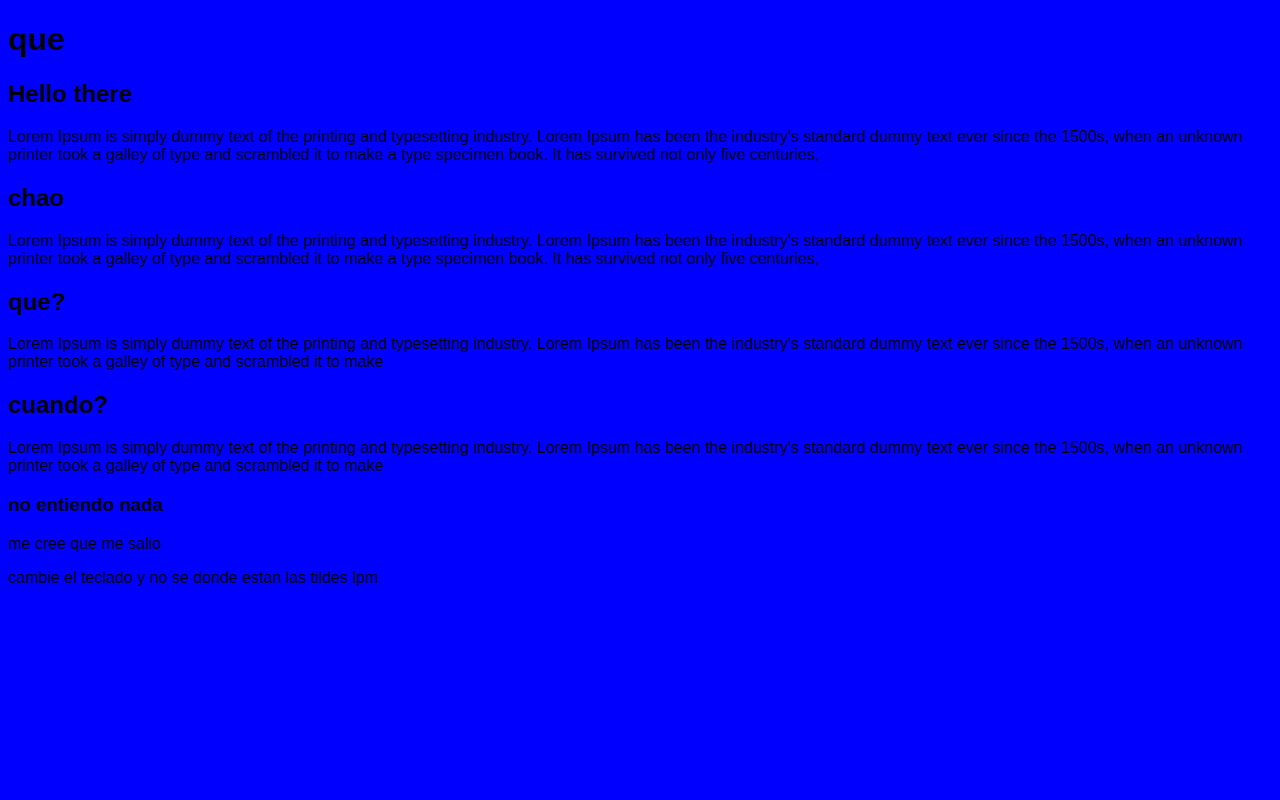
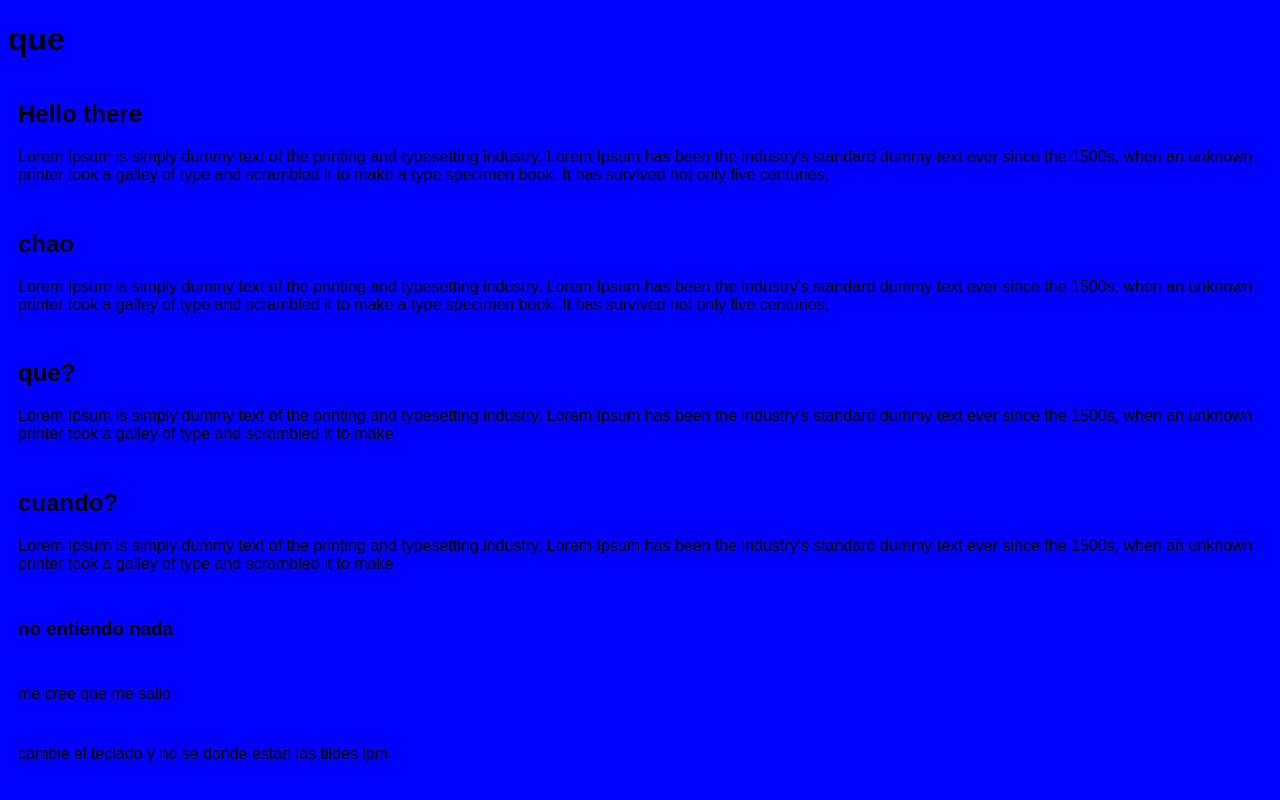
Before and after one commit to JulianaBernaschina/pruebaag, a plain HTML site: page index.html in a window 1280 px wide. Drawn offline with Linux system fonts and the light colour scheme; a web font is replaced by a local one.

Commit message:
Update main layout styles in estilos.css

```diff
--- a/estilos.css
+++ b/estilos.css
@@ -10,8 +10,13 @@ font-family: "Familjen Grotesk", sans-serif;
   body {
   background-color:blue;
   }
-   #parrafo1 p {
-     display:block;
+ main {
+   display:flex;
+   min-height:100vh;
+   flex-direction:column;
+   justify-content:flex-start;
+   gap:10px;
+   margin:10px;
      column-count:1;
       column-width:250px;
     }
```
